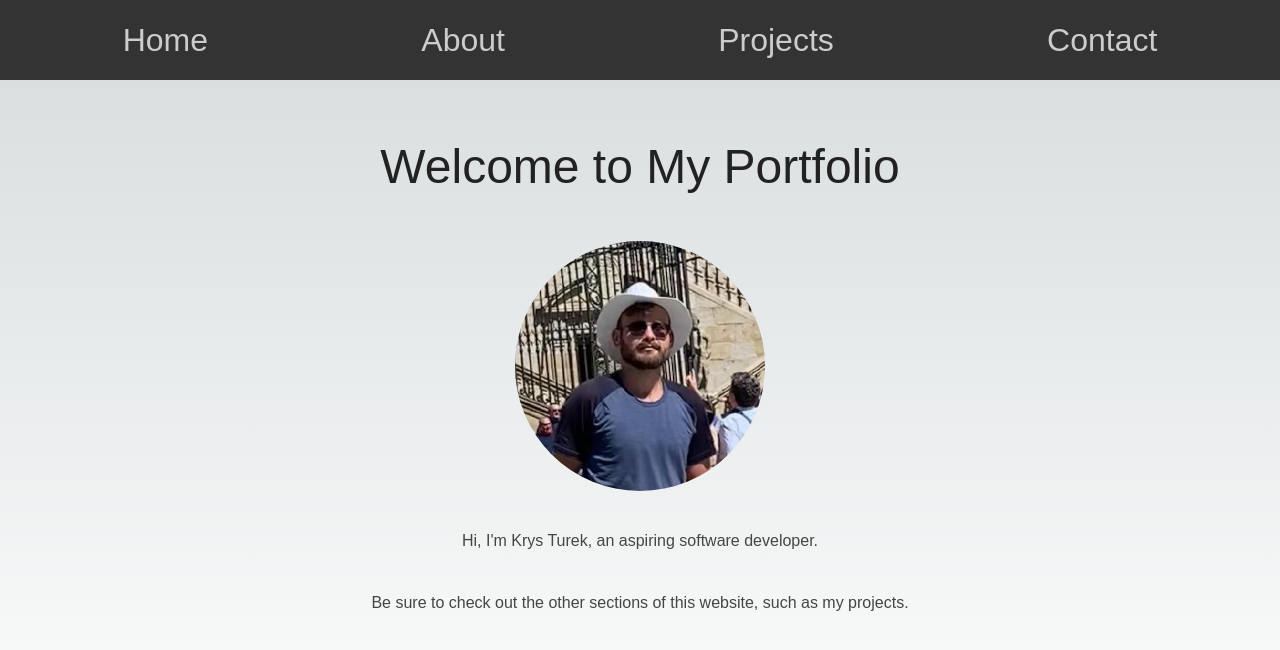
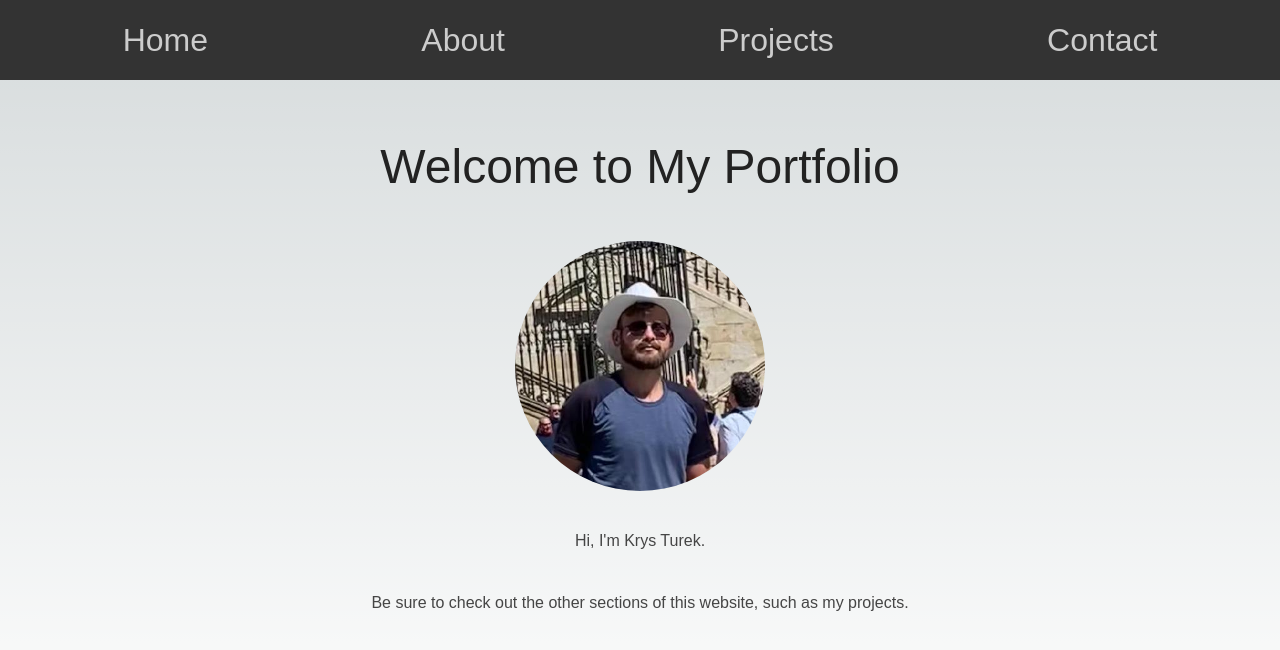
Before and after one commit to kryturek/portfolio, a Next.js app: page / in a window 1280 px wide. Shown: the top 650 px of the page. Built offline with nearby package versions, Linux system fonts and the light colour scheme; a web font is replaced by a local one.

Commit message:
simplified introduction on home page

```diff
--- a/src/app/page.js
+++ b/src/app/page.js
@@ -30,7 +30,7 @@ export default function Home() {
 				priority={true}
 				alt="My photo"
 			/>
-			<p>Hi, I&apos;m Krys Turek, an aspiring software developer.</p>
+			<p>Hi, I&apos;m Krys Turek.</p>
 			<p>
 				Be sure to check out the other sections of this website, such as my
 				projects.
```
